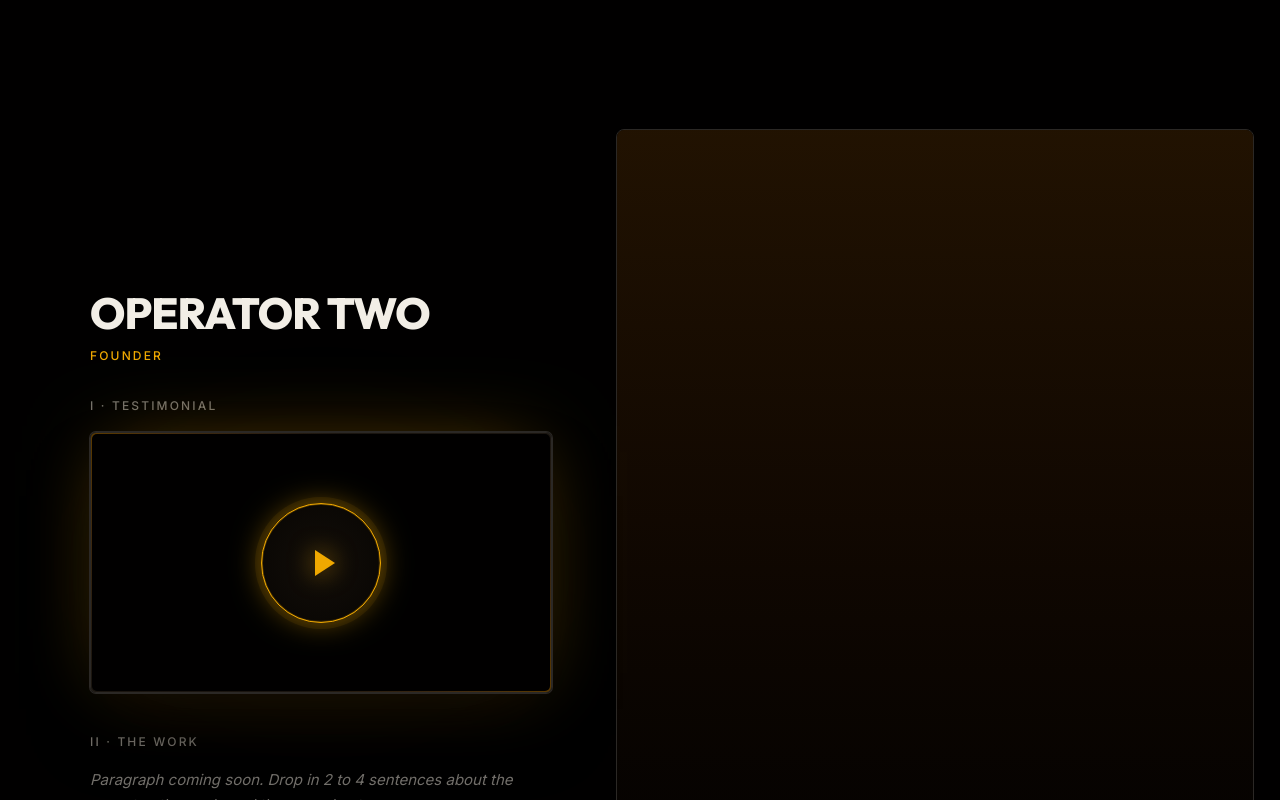
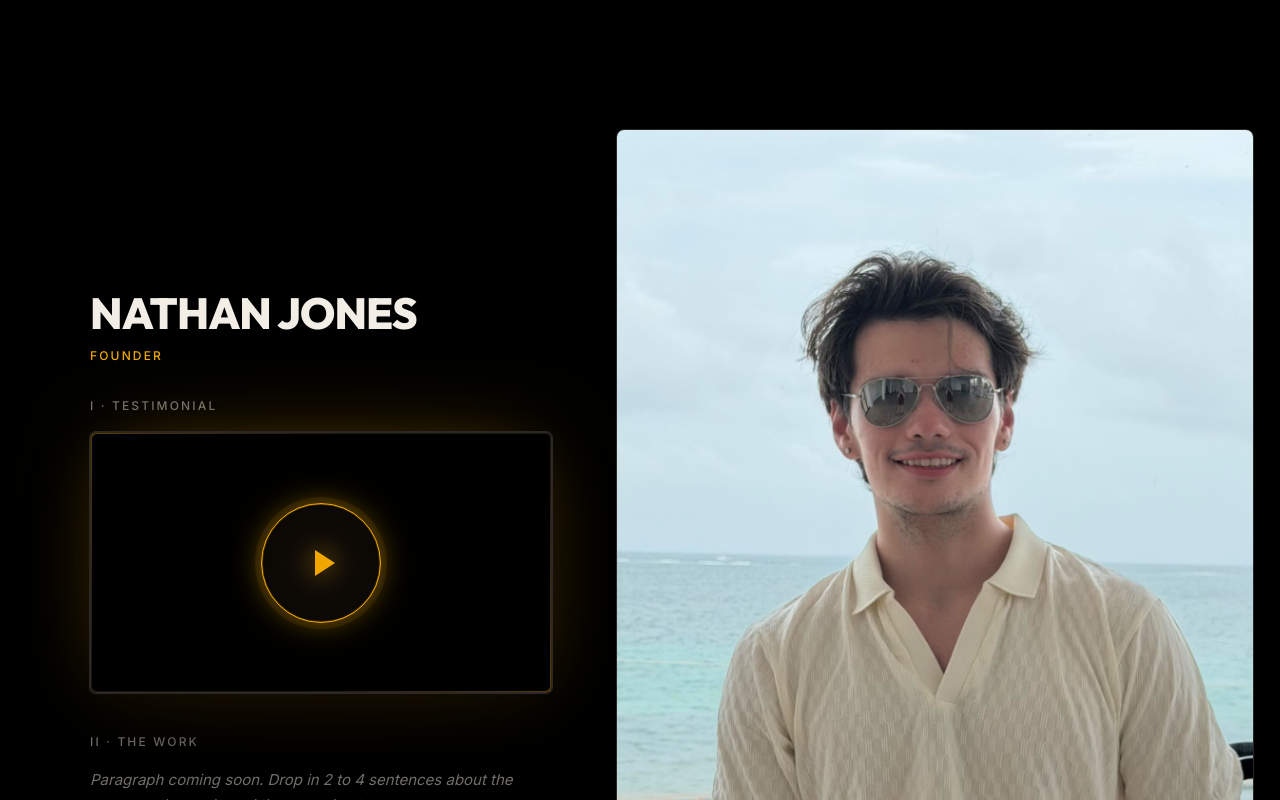
Before and after one commit to tayyibf555-prog/hamza-the-alchemist-website, a Next.js app: page / in a window 1280 px wide. Shown: the part 2440-3240 px from the top of the page. Built offline with nearby package versions, Linux system fonts and the light colour scheme.

Commit message:
feat: roster — add Nathan Jones portrait to the second profile
Renames the dropped-in photo to /clients/nathan-jones.png and wires it
to the second profile (now NATHAN JONES, the Loom testimonial). Role
left as 'Founder' pending confirmation.

```diff
--- a/app/components/ClientPortfolio.tsx
+++ b/app/components/ClientPortfolio.tsx
@@ -32,12 +32,13 @@ const profiles: Profile[] = [
     videoAspect: "9 / 16",
   },
   {
-    name: "Operator Two",
+    name: "NATHAN JONES",
     role: "Founder",
+    photo: "/clients/nathan-jones.png",
     videoEmbedUrl:
       "https://www.loom.com/embed/bba3a4897e60430a9914b1c85504893b?autoplay=1&hide_owner=true&hide_share=true&hide_title=true&hideEmbedTopBar=true",
     videoAspect: "16 / 9",
-    // Add photo + name/role/bio when ready.
+    // Add a pull quote + bio when ready, and confirm the role.
   },
 ];
 
```
Also changed, not shown: public/clients/nathan-jones.png (added).
